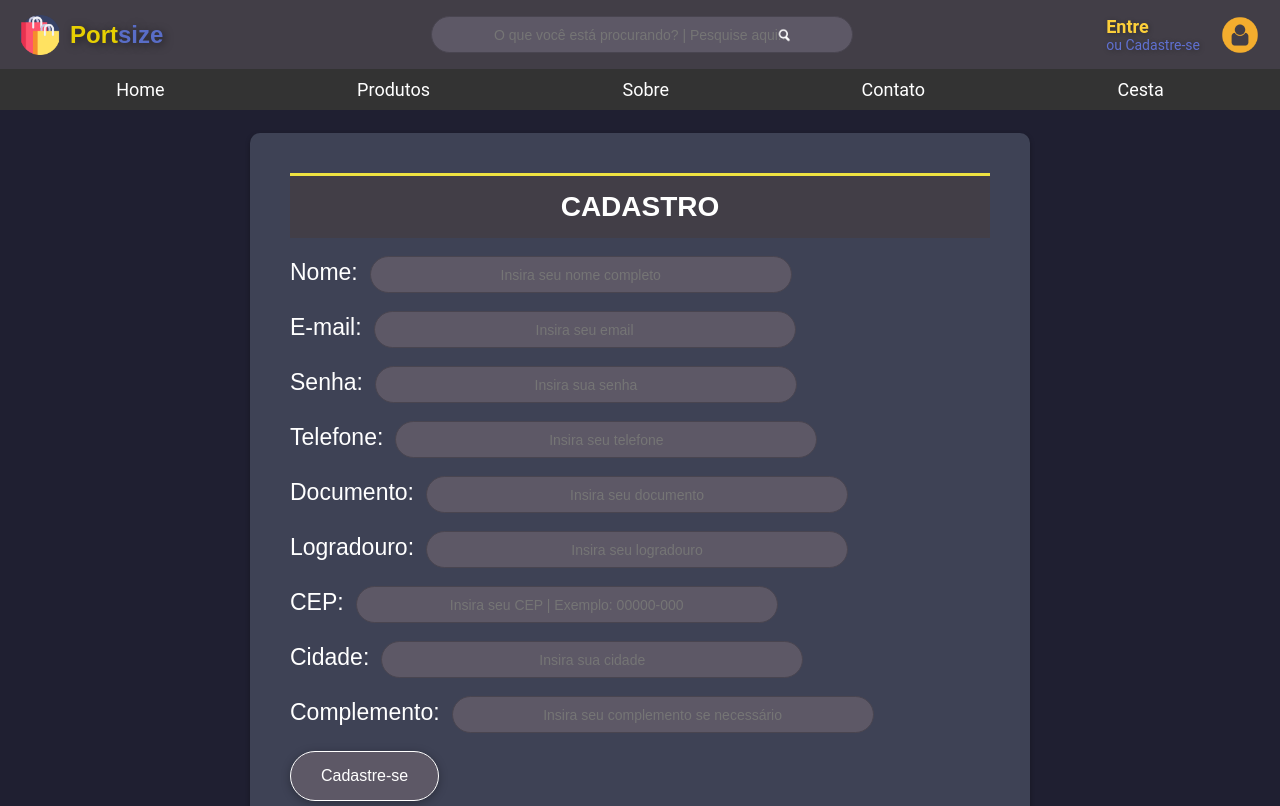
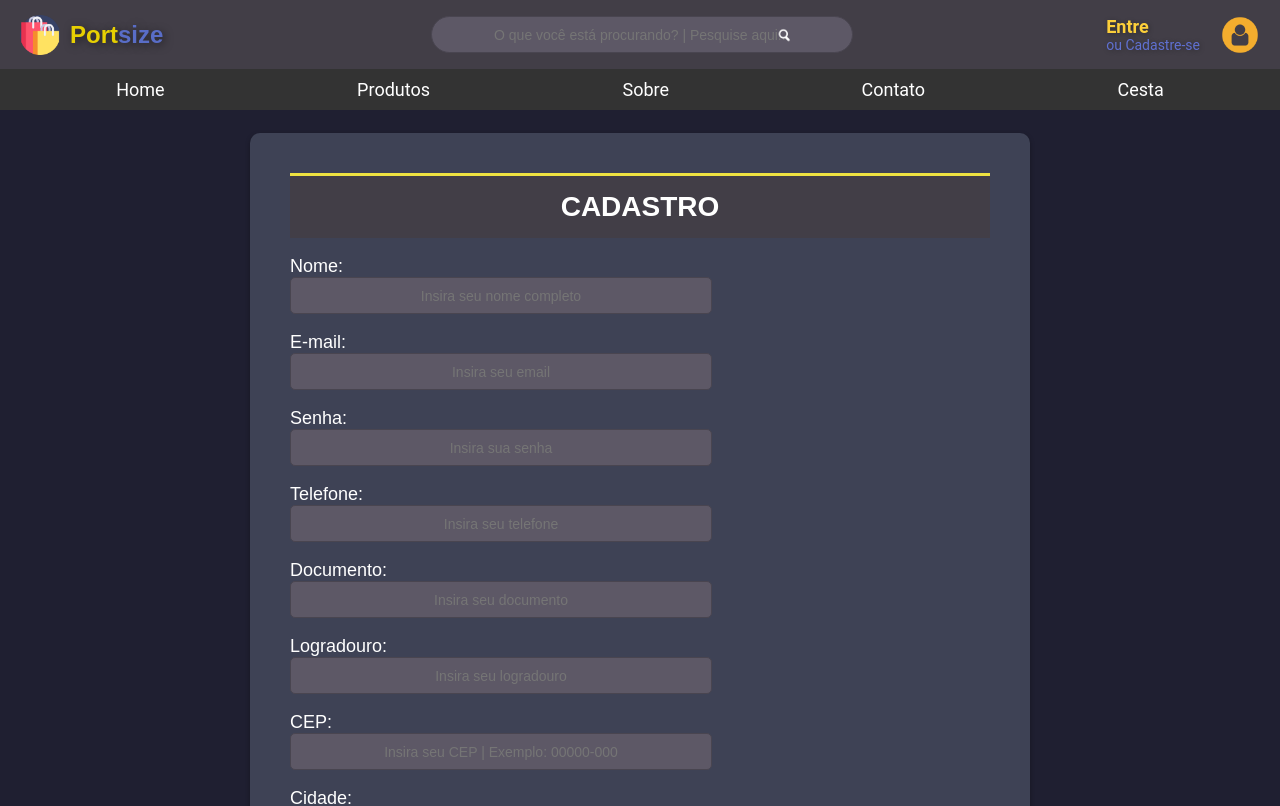
Before and after one commit to gomeslpedro/loja, an Angular app: page /cadastro in a window 1280 px wide. Shown: the top 806 px of the page. Built offline with nearby package versions, Linux system fonts and the light colour scheme.

Commit message:
Padronização

```diff
--- a/src/app/cadastro/cadastro.component.css
+++ b/src/app/cadastro/cadastro.component.css
@@ -38,14 +38,13 @@ input {
     height: 25px;
     padding: 5px 10px;
     font-size: 14px;
-    border-radius: 20px;
+    border-radius: 5px;
     border: 1px solid rgb(73, 69, 80);
     outline: none;
     text-align: center;
     background-color: rgb(93, 88, 102);
     transition: background-color 0.3s ease, border-color 0.6s ease;
     color: white;
-    margin-left: 12px;
 }
 
 input:hover {
@@ -56,63 +55,63 @@ input:hover {
 .inputEmail{
     color: white;
     font-family: 'Arial', sans-serif;
-    font-size: 23px;
+    font-size: 18px;
     display: inline-block;
 }
 
 .inputSenha{
     color: white;
     font-family: 'Arial', sans-serif;
-    font-size: 23px;
+    font-size: 18px;
     display: inline-block;
 }
 
 .inputNome{
     color: white;
     font-family: 'Arial', sans-serif;
-    font-size: 23px;
+    font-size: 18px;
     display: inline-block;
 }
 
 .inputTelefone{
     color: white;
     font-family: 'Arial', sans-serif;
-    font-size: 23px;
+    font-size: 18px;
     display: inline-block;
 }
 
 .inputDocumento{
     color: white;
     font-family: 'Arial', sans-serif;
-    font-size: 23px;
+    font-size: 18px;
     display: inline-block;
 }
 
 .inputLogradouro{
     color: white;
     font-family: 'Arial', sans-serif;
-    font-size: 23px;
+    font-size: 18px;
     display: inline-block;
 }
 
 .inputCep{
     color: white;
     font-family: 'Arial', sans-serif;
-    font-size: 23px;
+    font-size: 18px;
     display: inline-block;
 }
 
 .inputCidade{
     color: white;
     font-family: 'Arial', sans-serif;
-    font-size: 23px;
+    font-size: 18px;
     display: inline-block;
 }
 
 .inputComplemento{
     color: white;
     font-family: 'Arial', sans-serif;
-    font-size: 23px;
+    font-size: 18px;
     display: inline-block;
 }
 
@@ -124,7 +123,7 @@ input:hover {
     font-size: 16px;
     cursor: pointer;
     border-radius: 50px;
-    width: auto;
+    width: 400px;
     display: flex;
     justify-content: center;
     align-items: center;
@@ -147,7 +146,7 @@ input:hover {
     font-size: 16px;
     cursor: pointer;
     border-radius: 50px;
-    width: auto;
+    width: 400px;
     display: flex;
     justify-content: center;
     align-items: center;
--- a/src/app/cadastro/cadastro.component.html
+++ b/src/app/cadastro/cadastro.component.html
@@ -5,23 +5,32 @@
             <h2>Cadastro</h2>
         </div>
         <br>
-        <div class="inputNome">Nome:</div> <input type="text" [(ngModel)]="obj.nome" placeholder="Insira seu nome completo" required>
+        <div class="inputNome">Nome:</div> <br>
+        <input type="text" [(ngModel)]="obj.nome" placeholder="Insira seu nome completo" required>
         <br><br>
-        <div class="inputEmail">E-mail:</div> <input type="email" [(ngModel)]="obj.email" placeholder="Insira seu email" required>
+        <div class="inputEmail">E-mail:</div> <br>
+        <input type="email" [(ngModel)]="obj.email" placeholder="Insira seu email" required>
         <br><br>
-        <div class="inputSenha">Senha:</div> <input type="password" [(ngModel)]="obj.senha" placeholder="Insira sua senha" required>
+        <div class="inputSenha">Senha:</div> <br>
+        <input type="password" [(ngModel)]="obj.senha" placeholder="Insira sua senha" required>
         <br><br>
-        <div class="inputTelefone">Telefone:</div> <input type="text" [(ngModel)]="obj.telefone" placeholder="Insira seu telefone" required>
+        <div class="inputTelefone">Telefone:</div> <br>
+        <input type="text" [(ngModel)]="obj.telefone" placeholder="Insira seu telefone" required>
         <br><br>
-        <div class="inputDocumento">Documento:</div> <input type="text" [(ngModel)]="obj.documento" placeholder="Insira seu documento" required>
+        <div class="inputDocumento">Documento:</div> <br>
+        <input type="text" [(ngModel)]="obj.documento" placeholder="Insira seu documento" required>
         <br><br>
-        <div class="inputLogradouro">Logradouro:</div> <input type="text" [(ngModel)]="obj.logradouro" placeholder="Insira seu logradouro" required>
+        <div class="inputLogradouro">Logradouro:</div> <br>
+        <input type="text" [(ngModel)]="obj.logradouro" placeholder="Insira seu logradouro" required>
         <br><br>
-        <div class="inputCep">CEP:</div> <input type="text" [(ngModel)]="obj.cep" placeholder="Insira seu CEP | Exemplo: 00000-000" required>
+        <div class="inputCep">CEP:</div> <br>
+        <input type="text" [(ngModel)]="obj.cep" placeholder="Insira seu CEP | Exemplo: 00000-000" required>
         <br><br>
-        <div class="inputCidade">Cidade:</div> <input type="text" [(ngModel)]="obj.cidade" placeholder="Insira sua cidade" required>
+        <div class="inputCidade">Cidade:</div> <br>
+        <input type="text" [(ngModel)]="obj.cidade" placeholder="Insira sua cidade" required>
         <br><br>
-        <div class="inputComplemento">Complemento:</div> <input type="text" [(ngModel)]="obj.complemento" placeholder="Insira seu complemento se necessário">
+        <div class="inputComplemento">Complemento:</div> <br>
+        <input type="text" [(ngModel)]="obj.complemento" placeholder="Insira seu complemento se necessário">
         <br><br>
         <button class="botaoCadastro" (click)="gravar()">Cadastre-se</button><br>
         <button class="botaoSair" (click)="logout()">Sair</button>
--- a/src/app/esqueci-senha/esqueci-senha.component.css
+++ b/src/app/esqueci-senha/esqueci-senha.component.css
@@ -38,14 +38,13 @@ input {
     height: 25px;
     padding: 5px 10px;
     font-size: 14px;
-    border-radius: 20px;
+    border-radius: 5px;
     border: 1px solid rgb(73, 69, 80);
     outline: none;
     text-align: center;
     background-color: rgb(93, 88, 102);
     transition: background-color 0.3s ease, border-color 0.6s ease;
     color: white;
-    margin-left: 12px;
 }
 
 input:hover {
@@ -56,14 +55,14 @@ input:hover {
 .inputEmail{
     color: white;
     font-family: 'Arial', sans-serif;
-    font-size: 23px;
+    font-size: 18px;
     display: inline-block;
 }
 
 .inputDocumento{
     color: white;
     font-family: 'Arial', sans-serif;
-    font-size: 23px;
+    font-size: 18px;
     display: inline-block;
 }
 
@@ -75,7 +74,7 @@ input:hover {
     font-size: 16px;
     cursor: pointer;
     border-radius: 50px;
-    width: auto;
+    width: 400px;
     display: flex;
     justify-content: center;
     align-items: center;
--- a/src/app/esqueci-senha/esqueci-senha.component.html
+++ b/src/app/esqueci-senha/esqueci-senha.component.html
@@ -5,8 +5,10 @@
             <h2>Esqueci a minha senha</h2>
         </div>
         <br>
-        <div class="inputEmail">E-mail:</div> <input type="email" [(ngModel)]="obj.email" placeholder="Digite o e-mail utilizado no cadastro." required><br><br>
-        <div class="inputDocumento">Documento:</div> <input type="text" [(ngModel)]="obj.documento" placeholder="Digite seu documento." required>
+        <div class="inputEmail">E-mail:</div> <br>
+        <input type="email" [(ngModel)]="obj.email" placeholder="Digite o e-mail utilizado no cadastro." required><br><br>
+        <div class="inputDocumento">Documento:</div> <br>
+        <input type="text" [(ngModel)]="obj.documento" placeholder="Digite seu documento." required>
         <br><br>
         <button class="botaoEsqueci" (click)="enviarSenha()">Reenviar senha</button>
         <br>
--- a/src/app/login/login.component.css
+++ b/src/app/login/login.component.css
@@ -46,14 +46,13 @@ input {
     height: 25px;
     padding: 5px 10px;
     font-size: 14px;
-    border-radius: 20px;
+    border-radius: 5px;
     border: 1px solid rgb(73, 69, 80);
     outline: none;
     text-align: center;
     background-color: rgb(93, 88, 102);
     transition: background-color 0.3s ease, border-color 0.6s ease;
     color: white;
-    margin-left: 12px;
 }
 
 input:hover {
@@ -64,21 +63,21 @@ input:hover {
 .inputEmail{
     color: white;
     font-family: 'Arial', sans-serif;
-    font-size: 23px;
+    font-size: 18px;
     display: inline-block;
 }
 
 .inputSenha{
     color: white;
     font-family: 'Arial', sans-serif;
-    font-size: 23px;
+    font-size: 18px;
     display: inline-block;
 }
 
 .esqueciSenha-text{
     color: white;
     font-family: 'Arial', sans-serif;
-    font-size: 20px;
+    font-size: 18px;
 }
 
 .esqueciSenha-text:hover{
@@ -88,7 +87,7 @@ input:hover {
 .cadastro-text{
     color: white;
     font-family: 'Arial', sans-serif;
-    font-size: 20px;
+    font-size: 18px;
 }
 
 .cadastro-text:hover{
@@ -103,7 +102,7 @@ input:hover {
     font-size: 16px;
     cursor: pointer;
     border-radius: 50px;
-    width: auto;
+    width: 400px;
     display: flex;
     justify-content: center;
     align-items: center;
--- a/src/app/login/login.component.html
+++ b/src/app/login/login.component.html
@@ -5,8 +5,10 @@
             <h2>Login</h2>
         </div>
         <br>
-        <div class="inputEmail">E-mail:</div> <input type="email" [(ngModel)]="obj.email" placeholder="Digite o e-mail utilizado no cadastro." required><br><br>
-        <div class="inputSenha">Senha:</div> <input type="password" [(ngModel)]="obj.senha" placeholder="Digite sua senha." required>
+        <div class="inputEmail">E-mail:</div> <br>
+        <input type="email" [(ngModel)]="obj.email" placeholder="Digite o e-mail utilizado no cadastro." required><br><br>
+        <div class="inputSenha">Senha:</div> <br>
+        <input type="password" [(ngModel)]="obj.senha" placeholder="Digite sua senha." required>
         <br><br>
         <button class="botaoLogin" (click)="fazerLogin()">Entrar</button>
         <br>
```
